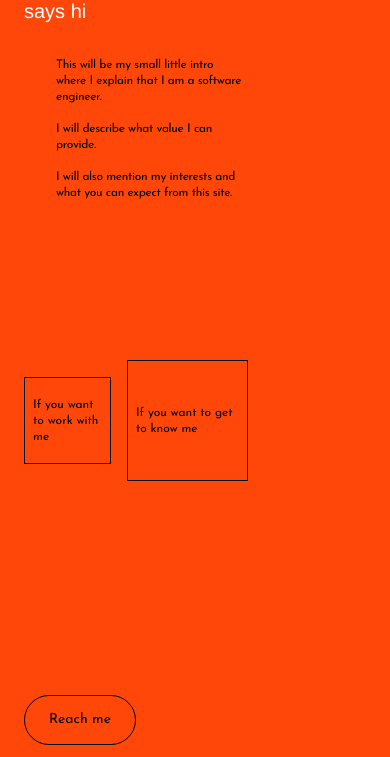
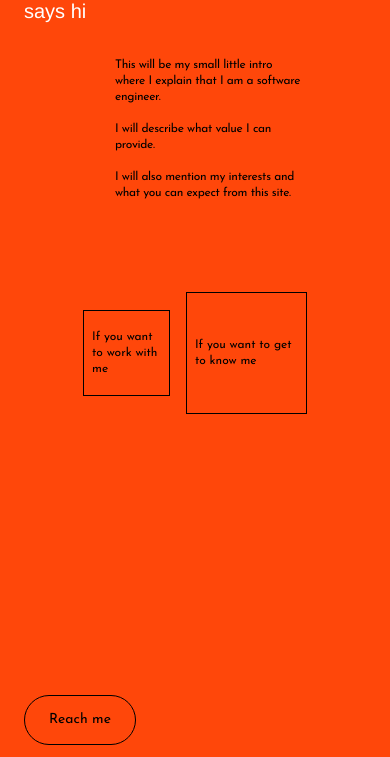
Before and after one commit to HialeahLiam/liam, an Astro site: page / in a window 390 px wide. Shown: the part 87-844 px from the top of the page. Built offline with nearby package versions, Linux system fonts and the light colour scheme; Astro itself is replaced by a stand-in of ours.

Commit message:
centered home content on mobile

```diff
--- a/src/pages/index.astro
+++ b/src/pages/index.astro
@@ -17,22 +17,20 @@ I will also mention my interests and what you can expect from this site.
 ---
 
 <Main navHidden="true">
-  <div class="grid grid-cols-2 h-5/6 lg:w-[50rem] md:w-[40rem] sm:w-[34rem]">
-    <div class="flex flex-col w-fit">
+  <div class="sm:grid grid-cols-2 h-5/6 lg:w-[50rem] md:w-[40rem] sm:w-[34rem]">
+    <div class="flex flex-col sm:w-fit">
       <h1 class="lg:text-6xl text-3xl">LIAM</h1>
       <h1 class="lg:ml-20 ml-8 lg:text-6xl text-3xl">IDROVO</h1>
       <h1 class="lg:text-4xl text-xl text-white">says hi</h1>
       <p
-        class="lg:ml-20 ml-8 font-body w-48 text-xs whitespace-break-spaces tracking-tight"
+        class="lg:ml-20 ml-8 font-body w-48 text-xs whitespace-break-spaces tracking-tight self-center"
       >
         {text}
       </p>
     </div>
-    <div
-      class="sm:flex grow justify-center row-start-2 sm:row-start-1 sm:col-start-2"
-    >
+    <div class="sm:flex grow row-start-2 sm:row-start-1 sm:col-start-2">
       <div
-        class="lg:h-[27rem] lg:w-[28rem] md:h-[22rem] md:w-[24rem] sm:h-[18rem] sm:w-[20rem] h-[15rem] w-[14rem] sm:mt-32 relative text-xs font-body flex items-center gap-4"
+        class="lg:h-[27rem] lg:w-[28rem] md:h-[22rem] md:w-[24rem] sm:h-[18rem] sm:w-[20rem] h-[15rem] w-[14rem] sm:mt-32 relative text-xs font-body flex items-center gap-4 mx-auto"
       >
         <a
           href="/portfolio"
```
